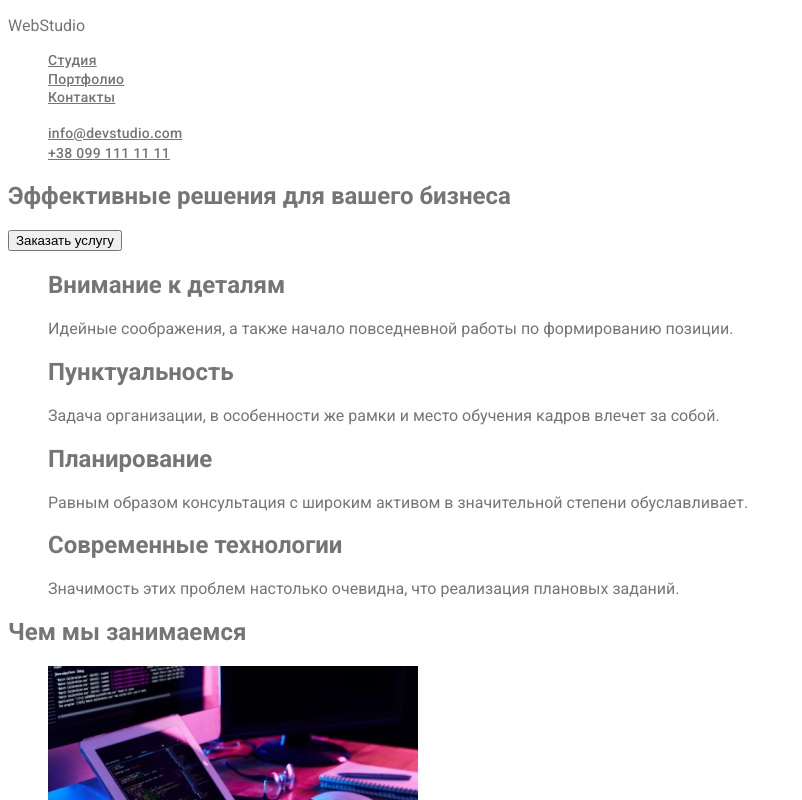
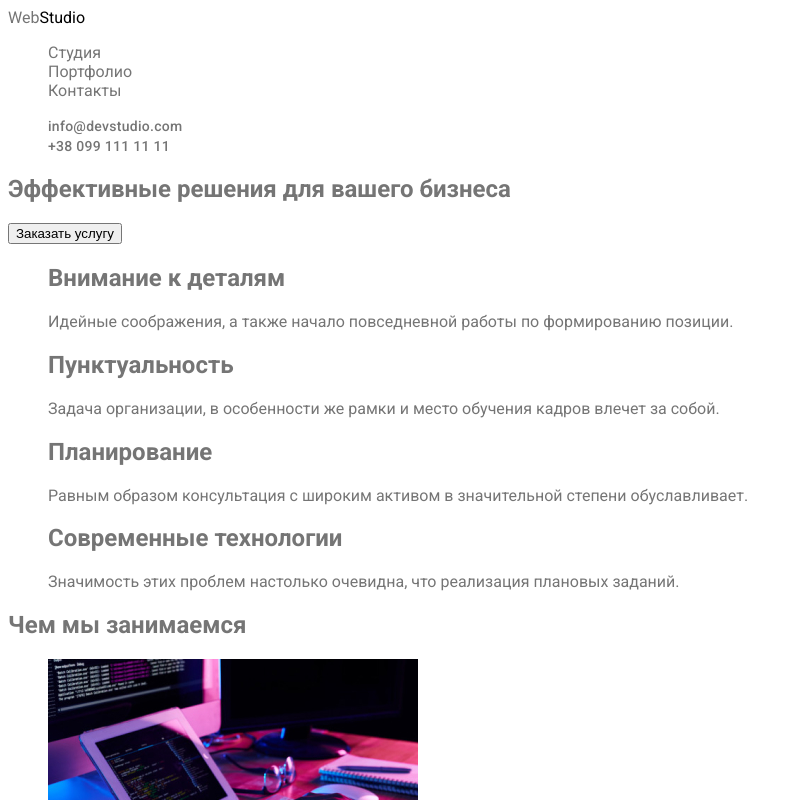
Before and after one commit to Taisa14/goit-markup-hw-02-02, a plain HTML site: page index.html in a window 1280 px wide. Shown: the top 800 px of the page, without its empty margins (0-802 px from the left). Drawn offline with Linux system fonts and the light colour scheme.

Commit message:
Summary right

```diff
--- a/css/styles.css
+++ b/css/styles.css
@@ -25,11 +25,21 @@ body {
     background-color: var(--primery-white-color);
     color: var(--primary-text-color);
 
-.class"accent-color: {
+  .class"accent-color: {
     color: var(accent-color:);
 }
-    .
+
 }
+.logo {
+    color: var(--accent-color);
+    font-family: Raleway,sans-serif;
+    font-weight: 700;
+    font-size: 26px;
+    line-height: 1.19;
+}
+
+.header-logo {
+    color: var(--primery-black-color);
 }
 
 
--- a/index.html
+++ b/index.html
@@ -14,23 +14,15 @@
     <link rel="stylesheet" href="./css/styles.css" />
   </head>
   <body class="Webstudio">
-    <header class="header link">
-      <nav class="header-nav">
-        <p>
-          <span class="accent">Web<span></span>Studio</span>
-        </p>
-        <ul class="header-nav-list list">
-          <li class="header-link">
-            <a class="header-link link" href="./index.html">Студия</a>
-          </li>
-          <li class="header-link">
-            <a class="header-link header-link-current" href="./portfolio.html"
-              >Портфолио</a
-            >
-          </li>
-          <li class="header-link">
-            <a class="header-link link" href="#contacts">Контакты</a>
-          </li>
+    <!--Шапка сайта-->
+
+    <header> </header>
+      <nav
+    <a href="./index.html" class="link logo">Web<span class="header-logo">Studio</span></a>
+        <ul class="site-nav list">
+          <li><a href="./index.html" class="link current">Студия</a></li>
+          <li><a href="./portfolio.html" class="link">Портфолио</a></li>
+          <li><a href="" class="link">Контакты</a></li>
         </ul>
       </nav>
       <ul class="list">
@@ -145,3 +137,5 @@
     </footer>
   </body>
 </html>
+
+<a href="http://"></a>
```
